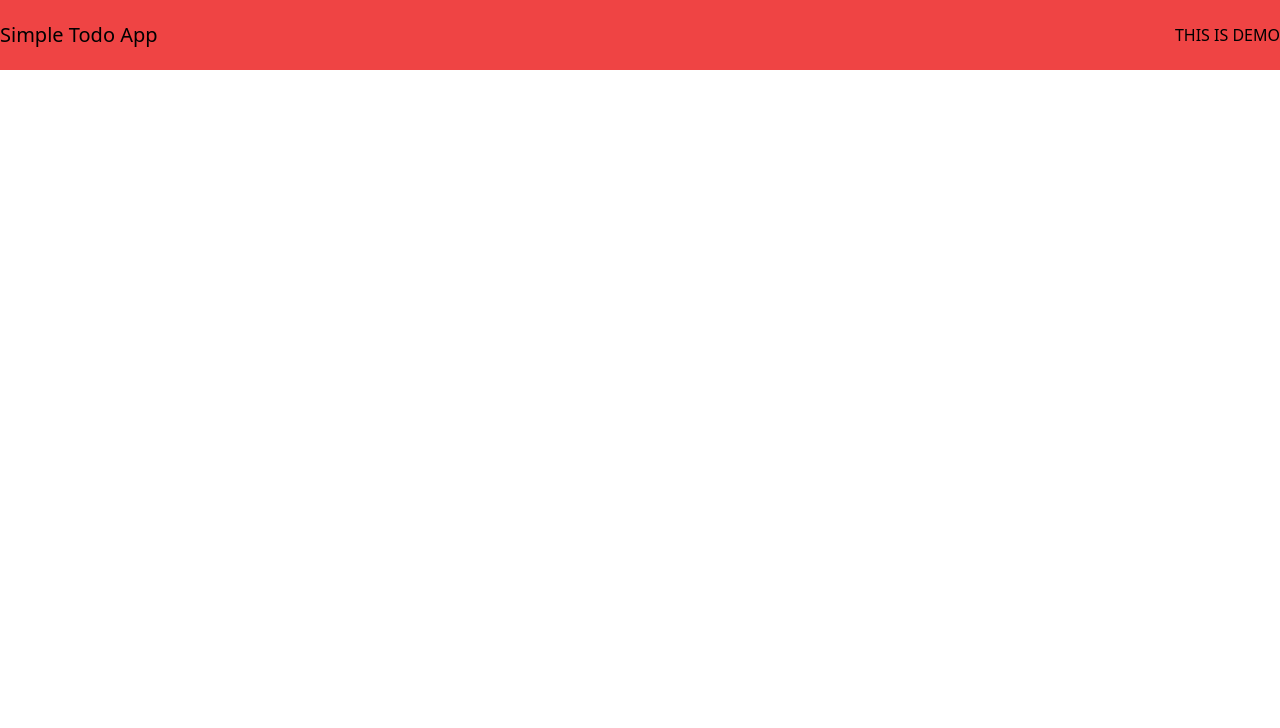
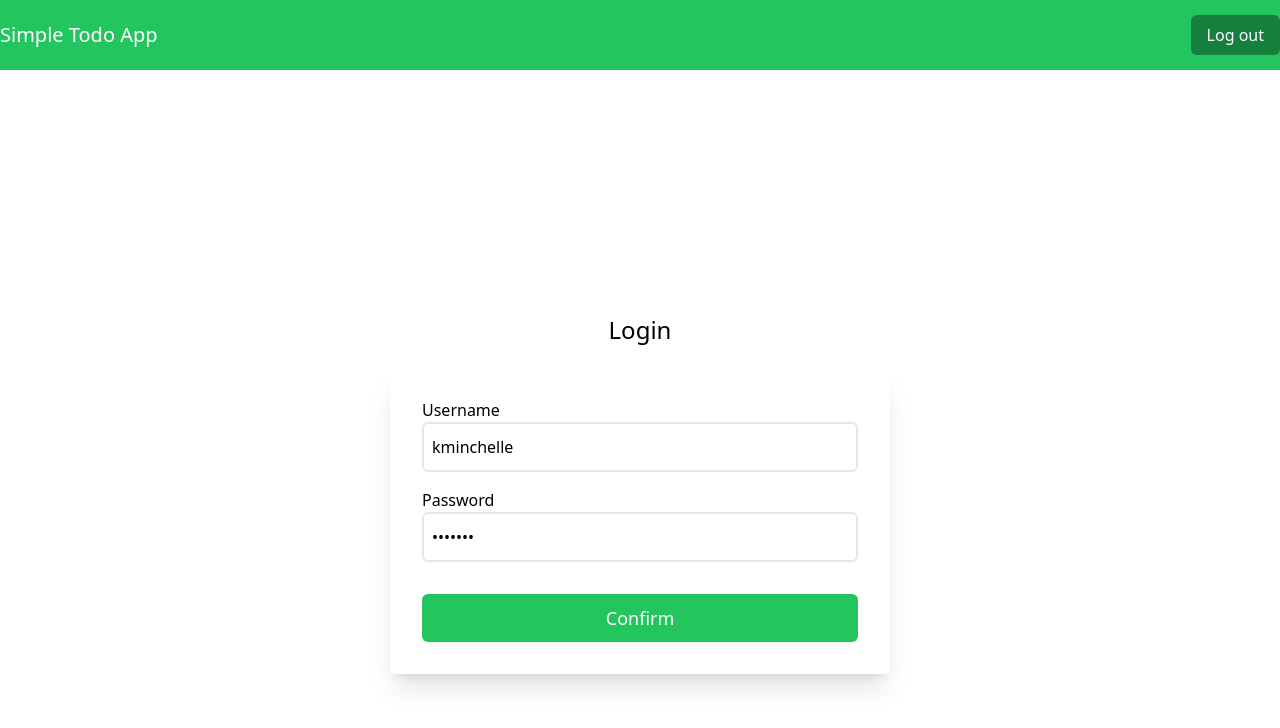
Before and after one commit to bui-vongphachan/my-simple-todo-app, a SvelteKit app: page /login in a window 1280 px wide. Shown: the top 728 px of the page. Built offline with nearby package versions, Linux system fonts and the light colour scheme; sample sign-in values are in the browser's storage.

Commit message:
created major feature

```diff
--- a/package.json
+++ b/package.json
@@ -26,5 +26,8 @@
 		"typescript": "^4.9.3",
 		"vite": "^4.0.0"
 	},
-	"type": "module"
+	"type": "module",
+	"dependencies": {
+		"axios": "^1.2.3"
+	}
 }
--- /dev/null
+++ b/src/lib/components/Loading.svelte
@@ -0,0 +1 @@
+<p>Loading...</p>
--- a/src/lib/components/Navbar.svelte
+++ b/src/lib/components/Navbar.svelte
@@ -1,10 +1,35 @@
-<div class="  bg-red-500">
+<script lang="ts">
+	import { goto } from '$app/navigation';
+	import { PATH_TO_LOGIN } from '$lib/constants/pagePath';
+	import { isAuthenticated } from '$lib/store/auth';
+
+	let isSubmiting = false;
+
+	async function logOut() {
+		isSubmiting = true;
+		localStorage.removeItem('user');
+
+		isAuthenticated.set(false);
+
+		goto(PATH_TO_LOGIN);
+
+		isSubmiting = false;
+	}
+</script>
+
+<div class="  bg-green-500">
 	<div class=" container m-auto">
-		<div class="h-[70px] flex justify-between items-center">
-			<h1 class=" text-black prose-xl">Simple Todo App</h1>
-            <div>
-                THIS IS DEMO
-            </div>
+		<div class="h-[70px] text-white flex justify-between items-center">
+			<a href="/" class=" prose-xl">Simple Todo App</a>
+			<div>
+				<button
+					class="hover:bg-green-600 bg-green-700 px-4 py-2 rounded-md"
+					disabled={isSubmiting}
+					on:click={logOut}
+				>
+					Log out
+				</button>
+			</div>
 		</div>
 	</div>
 </div>
--- /dev/null
+++ b/src/lib/components/types.ts
@@ -0,0 +1,27 @@
+export interface Pagination<T> {
+	items: T[];
+	total: number;
+	skip: number;
+	limit: number;
+}
+
+export interface Todo {
+	id: number;
+	todo: string;
+	completed: boolean;
+	userId: number;
+}
+
+export interface User {
+	id: number;
+	username: string;
+	email: string;
+	firstName: string;
+	lastName: string;
+	gender: string;
+	image: string;
+}
+
+export interface Auth extends User {
+	token: string;
+}
--- /dev/null
+++ b/src/lib/constants/apiPath.ts
@@ -0,0 +1,3 @@
+export const ENDPOINT_FOR_LOGIN = '/auth/login';
+export const ENDPOINT_FOR_GETTING_TODOS = '/todos';
+export const ENDPOINT_FOR_GETTING_A_TODO = '/todos/';
--- /dev/null
+++ b/src/lib/constants/pagePath.ts
@@ -0,0 +1 @@
+export const PATH_TO_LOGIN = '/login';
--- /dev/null
+++ b/src/lib/store/auth.ts
@@ -0,0 +1,10 @@
+import { writable } from 'svelte/store';
+
+const isBrowser = typeof window !== 'undefined';
+
+export const user = (() => {
+	if (!isBrowser) return null;
+	return localStorage.getItem('user');
+})();
+
+export const isAuthenticated = writable(!!user);
--- a/src/routes/+layout.svelte
+++ b/src/routes/+layout.svelte
@@ -1,7 +1,14 @@
-<script>
+<script lang="ts">
+	import { isAuthenticated } from '$lib/store/auth';
 	import '../app.css';
 	import Navbar from '../lib/components/Navbar.svelte';
 </script>
 
-<Navbar />
-<slot />
+{#if $isAuthenticated}
+	<Navbar />
+	<div class=" container m-auto py-[5rem]">
+		<slot />
+	</div>
+{:else}
+	<slot />
+{/if}
--- a/src/routes/+page.svelte
+++ b/src/routes/+page.svelte
@@ -1,2 +1,47 @@
-<h1>Welcome to SvelteKit</h1>
-<p>Visit <a href="https://kit.svelte.dev">kit.svelte.dev</a> to read the documentation</p>
+<script lang="ts">
+	import { onMount } from 'svelte';
+	import axios from 'axios';
+	import type { Pagination, Todo } from '$lib/components/types';
+	import Loading from '$lib/components/Loading.svelte';
+	import { goto } from '$app/navigation';
+	import { isAuthenticated } from '$lib/store/auth';
+	import { PATH_TO_LOGIN } from '$lib/constants/pagePath';
+	import { ENDPOINT_FOR_GETTING_TODOS } from '$lib/constants/apiPath';
+
+	let isFetching = true;
+
+	export let data: Pagination<Todo> = {
+		items: [],
+		total: 0,
+		skip: 0,
+		limit: 0
+	};
+
+	onMount(async () => {
+		if (!$isAuthenticated) return goto(PATH_TO_LOGIN);
+
+		const response = await axios.get(
+			import.meta.env.VITE_BACKEND_HOST + ENDPOINT_FOR_GETTING_TODOS
+		);
+
+		data = { ...response.data, items: response.data.todos };
+
+		isFetching = false;
+	});
+</script>
+
+{#if isFetching}
+	<Loading />
+{:else}
+	<h1 class=" mb-4">Todo, {data.total}</h1>
+	<div class=" grid grid-cols-12 gap-[2rem]">
+		{#each data.items as item}
+			<a
+				href="/todos/{item.id}"
+				class="col-span-3 min-h-[100px] transition-all duration-300 rounded-md hover:shadow-md hover:cursor-pointer p-4"
+			>
+				<p class={item.completed ? ' text-green-500' : ''}>{item.todo}</p>
+			</a>
+		{/each}
+	</div>
+{/if}
--- a/src/routes/login/+page.svelte
+++ b/src/routes/login/+page.svelte
@@ -0,0 +1,66 @@
+<script lang="ts">
+	import { goto } from '$app/navigation';
+	import { ENDPOINT_FOR_LOGIN } from '$lib/constants/apiPath';
+	import { isAuthenticated } from '$lib/store/auth';
+	import axios from 'axios';
+
+	let isSubmiting = false;
+
+	let body = {
+		username: 'kminchelle',
+		password: '0lelplR'
+	};
+
+	async function submit() {
+		isSubmiting = true;
+
+		await axios
+			.post(import.meta.env.VITE_BACKEND_HOST + ENDPOINT_FOR_LOGIN, body)
+			.then((response) => {
+				localStorage.setItem('user', JSON.stringify(response.data));
+
+				$isAuthenticated = true;
+
+				goto('/');
+			})
+			.catch((error) => {
+				alert(error.response.data.message);
+			})
+			.finally(() => {
+				isSubmiting = false;
+			});
+	}
+</script>
+
+<div class="w-[500px] m-auto mt-40 flex flex-col gap-4">
+	<h1 class=" prose-2xl text-center">Login</h1>
+	<form on:submit={submit} class=" shadow-xl p-8 flex flex-col gap-4">
+		<div>
+			<label for="username" class=" block">Username</label>
+			<input
+				name="username"
+				disabled={isSubmiting}
+				bind:value={body.username}
+				required
+				class=" h-[50px] p-2 w-full border-2 rounded-md"
+			/>
+		</div>
+		<div>
+			<label for="password" class=" block">Password</label>
+			<input
+				disabled={isSubmiting}
+				name="password"
+				required
+				bind:value={body.password}
+				type="password"
+				class=" h-[50px] p-2 w-full border-2 rounded-md"
+			/>
+		</div>
+		<button
+			class={`mt-4 transition-all duration-300 ${
+				isSubmiting ? ' bg-slate-300' : ' bg-green-500 hover:bg-green-700'
+			}  rounded-md p-2 text-white prose-lg `}
+			type="submit">Confirm</button
+		>
+	</form>
+</div>
--- /dev/null
+++ b/src/routes/todos/[slug]/+page.svelte
@@ -0,0 +1,67 @@
+<script lang="ts">
+	import axios from 'axios';
+	import { page } from '$app/stores';
+	import { onMount } from 'svelte';
+	import type { Todo } from '$lib/components/types';
+	import Loading from '$lib/components/Loading.svelte';
+	import { isAuthenticated } from '$lib/store/auth';
+	import { goto } from '$app/navigation';
+	import { PATH_TO_LOGIN } from '$lib/constants/pagePath';
+	import { ENDPOINT_FOR_GETTING_A_TODO } from '$lib/constants/apiPath';
+
+	let data: Todo | null = null;
+	let isFetching = true;
+	let isSubmiting = false;
+
+	onMount(async () => {
+		if (!$isAuthenticated) return goto(PATH_TO_LOGIN);
+
+		const response = await axios.get(
+			import.meta.env.VITE_BACKEND_HOST + ENDPOINT_FOR_GETTING_A_TODO + $page.params.slug
+		);
+
+		data = { ...response.data, items: response.data.todos };
+
+		isFetching = false;
+	});
+
+	async function updateStatus() {
+		isSubmiting = true;
+
+		axios
+			.patch(`https://dummyjson.com/todos/${$page.params.slug}`, {
+				completed: !data?.completed
+			})
+			.then((response) => {
+				data = { ...response.data, items: response.data.todos };
+
+				alert('Item was updated successfully');
+			})
+			.finally(() => {
+				isSubmiting = false;
+			});
+	}
+</script>
+
+{#if isFetching}
+	<Loading />
+{:else if !data}
+	<h1>Item not found</h1>
+{:else}
+	<div class=" max-w-[400px] m-auto shadow-md p-4 rounded-md flex flex-col gap-8">
+		<h1 class=" prose-lg">{data.todo}</h1>
+		<button
+			disabled={isSubmiting}
+			on:click={updateStatus}
+			class={` w-fit ${
+				isSubmiting
+					? ' bg-slate-400'
+					: data.completed
+					? 'bg-red-500 hover:bg-red-600'
+					: 'bg-green-500 hover:bg-green-600'
+			}  p-2 rounded-md text-white transition-all duration-300`}
+		>
+			{data.completed ? 'NOT COMPLETED' : 'COMPLETED'}
+		</button>
+	</div>
+{/if}
```
Also changed, not shown: 1 other file (tests, documents, lock files or other folders).
